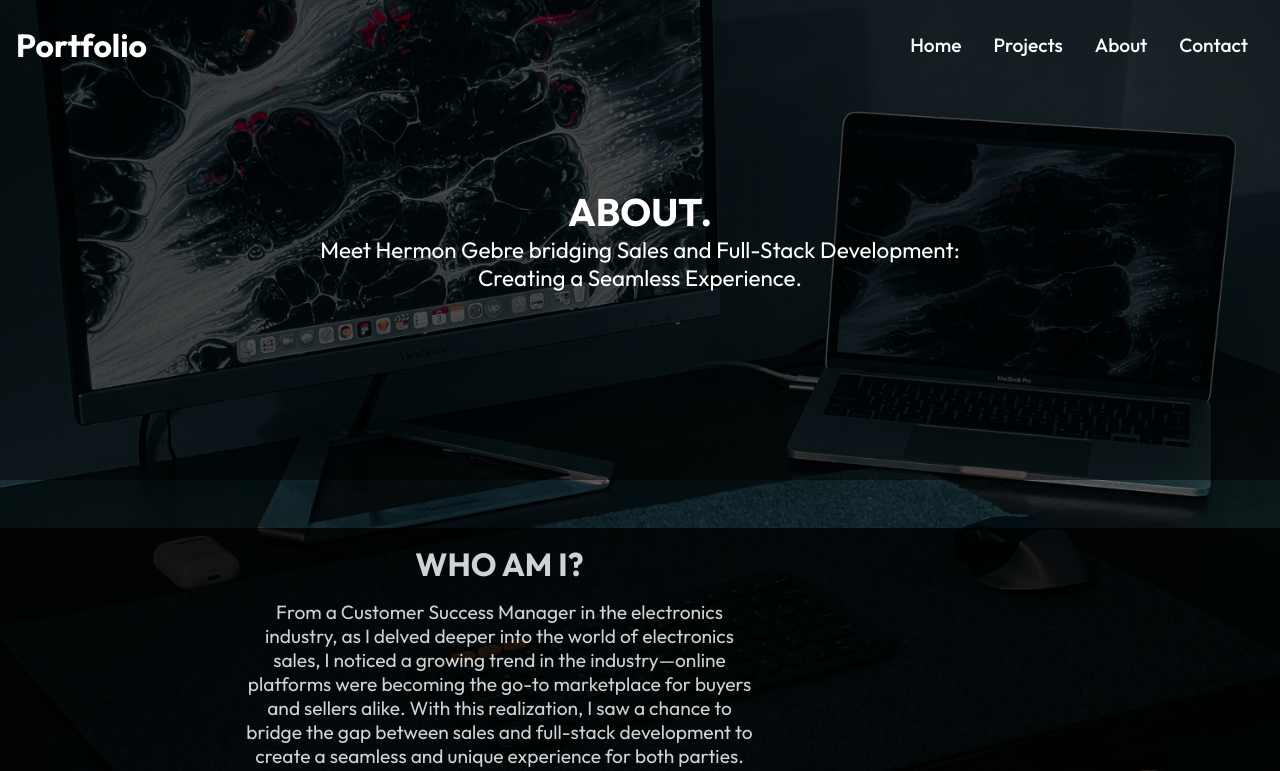
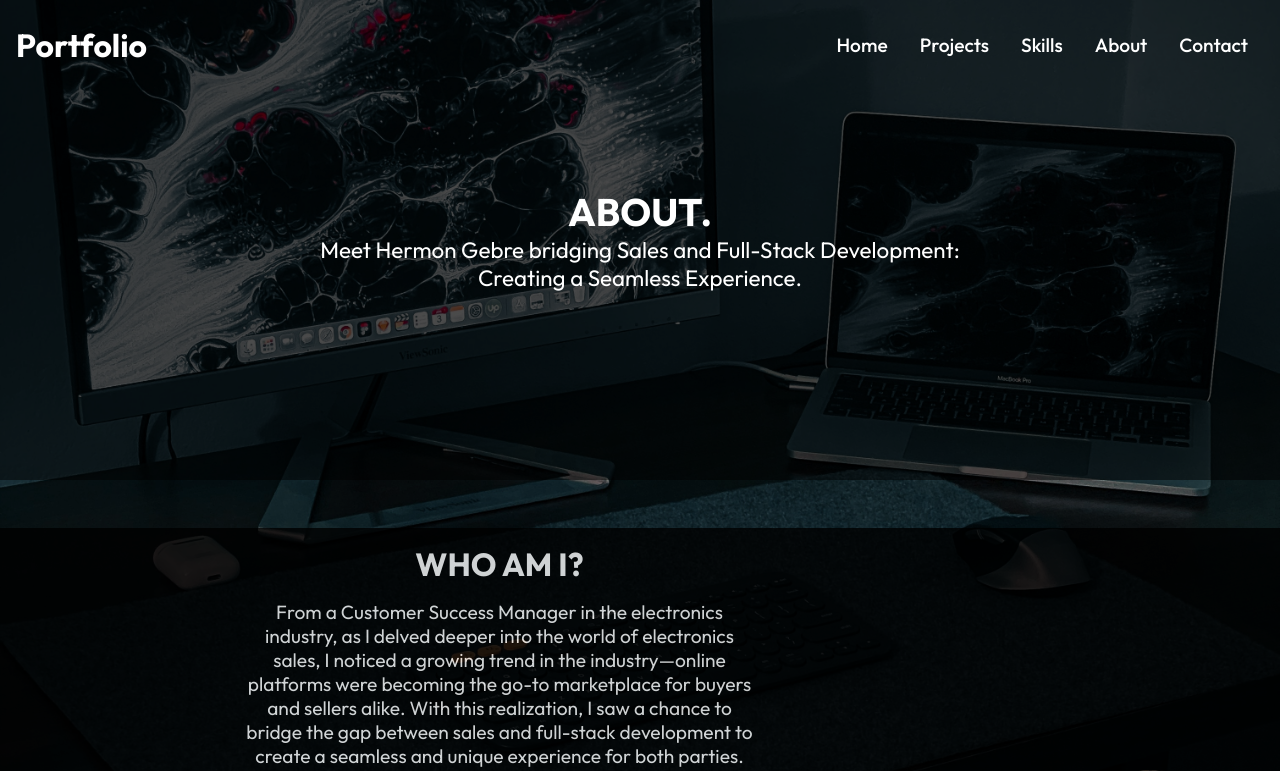
Before and after one commit to HERMON-1995/my-portfolio, a React (Create React App) app: page /About in a window 1280 px wide. Shown: the top 771 px of the page. Built offline with nearby package versions, Linux system fonts and the light colour scheme.

Commit message:
Update NavBar.js

```diff
--- a/src/components/NavBar.js
+++ b/src/components/NavBar.js
@@ -31,6 +31,9 @@ const NavBar = () => {
                 <Link to={"/Projects"}>Projects</Link>
             </li>
             <li>
+                <Link to={"/Skills"}>Skills</Link>
+            </li>
+            <li>
                 <Link to={"/About"}>About</Link>
             </li>
             <li>
```
